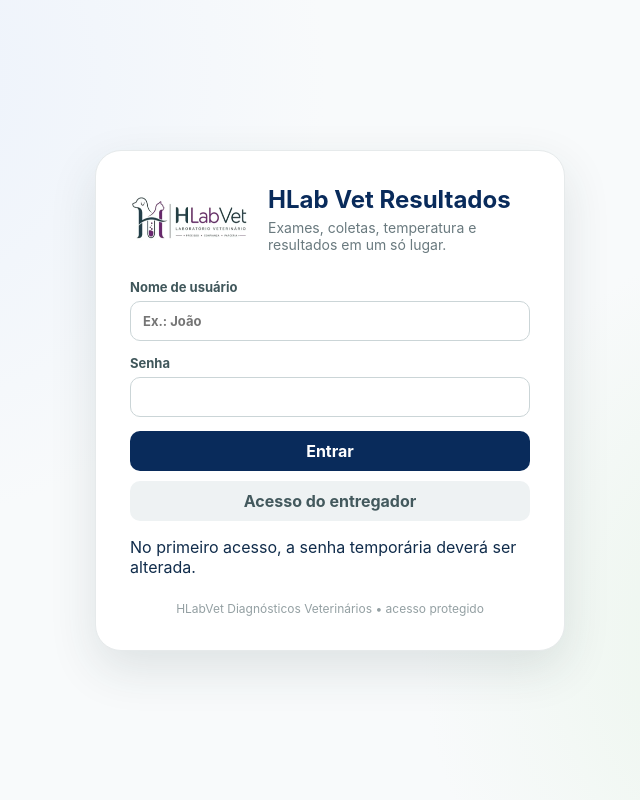
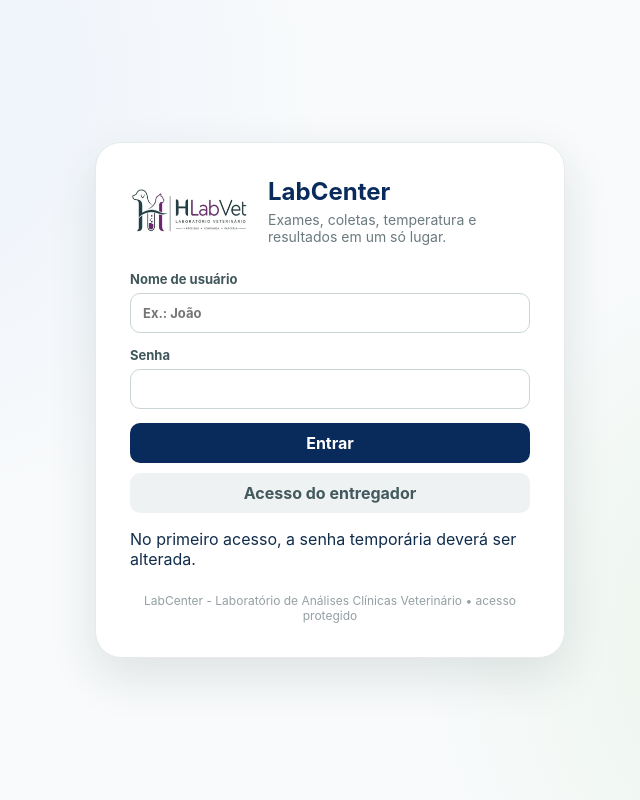
Before and after one commit to thalesalcantara/hlabvet, a website: page public/index.html in a window 1280 px wide. Shown: the whole page, without its empty margins (310-950 px from the left). Drawn offline with Linux system fonts and the light colour scheme; no server answers.

Commit message:
Aplicar identidade visual LabCenter em public/index.html

```diff
--- a/public/index.html
+++ b/public/index.html
@@ -3,8 +3,8 @@
 <head>
   <meta charset="utf-8" />
   <meta name="viewport" content="width=device-width,initial-scale=1,viewport-fit=cover" />
-  <meta name="theme-color" content="#64236f" />
-  <title>HLab Vet Resultados</title>
+  <meta name="theme-color" content="#092b5b" />
+  <title>LabCenter</title>
   <link rel="icon" href="/assets/hlabvet-logo.png" />
   <link rel="stylesheet" href="/styles.css" />
 </head>
@@ -14,14 +14,14 @@
 
   <main id="loginView" class="auth-shell hidden">
     <section class="auth-card">
-      <div class="brand-lockup"><img src="/assets/hlabvet-logo.png" alt="HLabVet" /><div><h1>HLab Vet Resultados</h1><p>Exames, coletas, temperatura e resultados em um só lugar.</p></div></div>
+      <div class="brand-lockup"><img src="/assets/hlabvet-logo.png" alt="LabCenter" /><div><h1>LabCenter</h1><p>Exames, coletas, temperatura e resultados em um só lugar.</p></div></div>
       <form id="loginForm" class="stack">
         <label>Nome de usuário<input name="username" autocomplete="username" required placeholder="Ex.: João" /></label>
         <label>Senha<input name="password" type="password" autocomplete="current-password" required /></label>
         <button class="btn primary" type="submit">Entrar</button>
       </form>
       <p class="login-note">No primeiro acesso, a senha temporária deverá ser alterada.</p>
-      <footer>HLabVet Diagnósticos Veterinários • acesso protegido</footer>
+      <footer>LabCenter - Laboratório de Análises Clínicas Veterinário • acesso protegido</footer>
     </section>
   </main>
 
@@ -29,7 +29,7 @@
 
   <div id="appView" class="app-shell hidden">
     <aside class="sidebar">
-      <div class="side-brand"><img src="/assets/hlabvet-logo.png" alt="HLabVet"><strong>Resultados</strong></div>
+      <div class="side-brand"><img src="/assets/hlabvet-logo.png" alt="LabCenter"><strong>Resultados</strong></div>
       <nav id="nav"></nav>
       <div class="side-user"><div id="sideUser"></div><button id="logoutBtn" class="btn ghost small">Sair</button></div>
     </aside>
```
